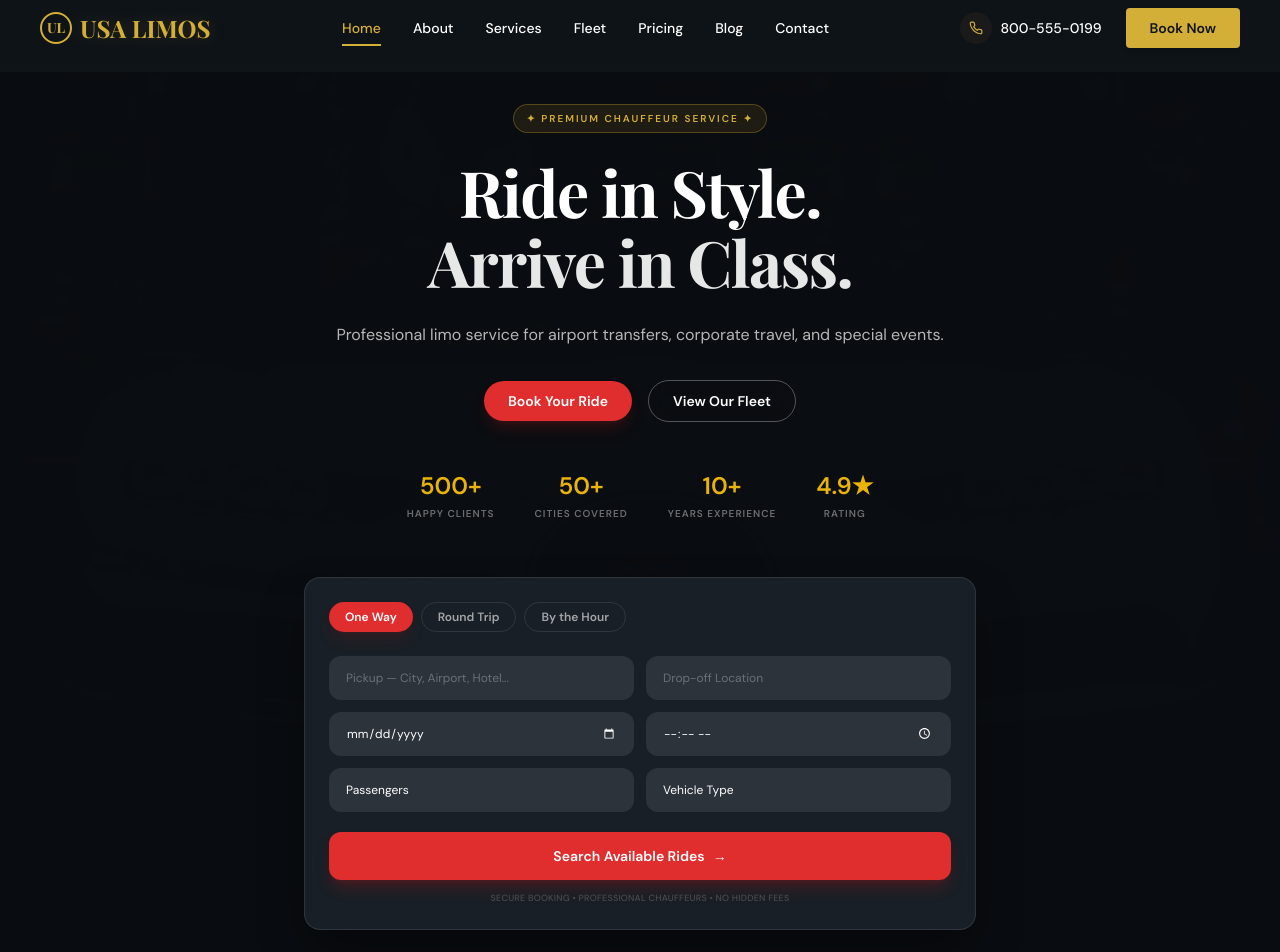
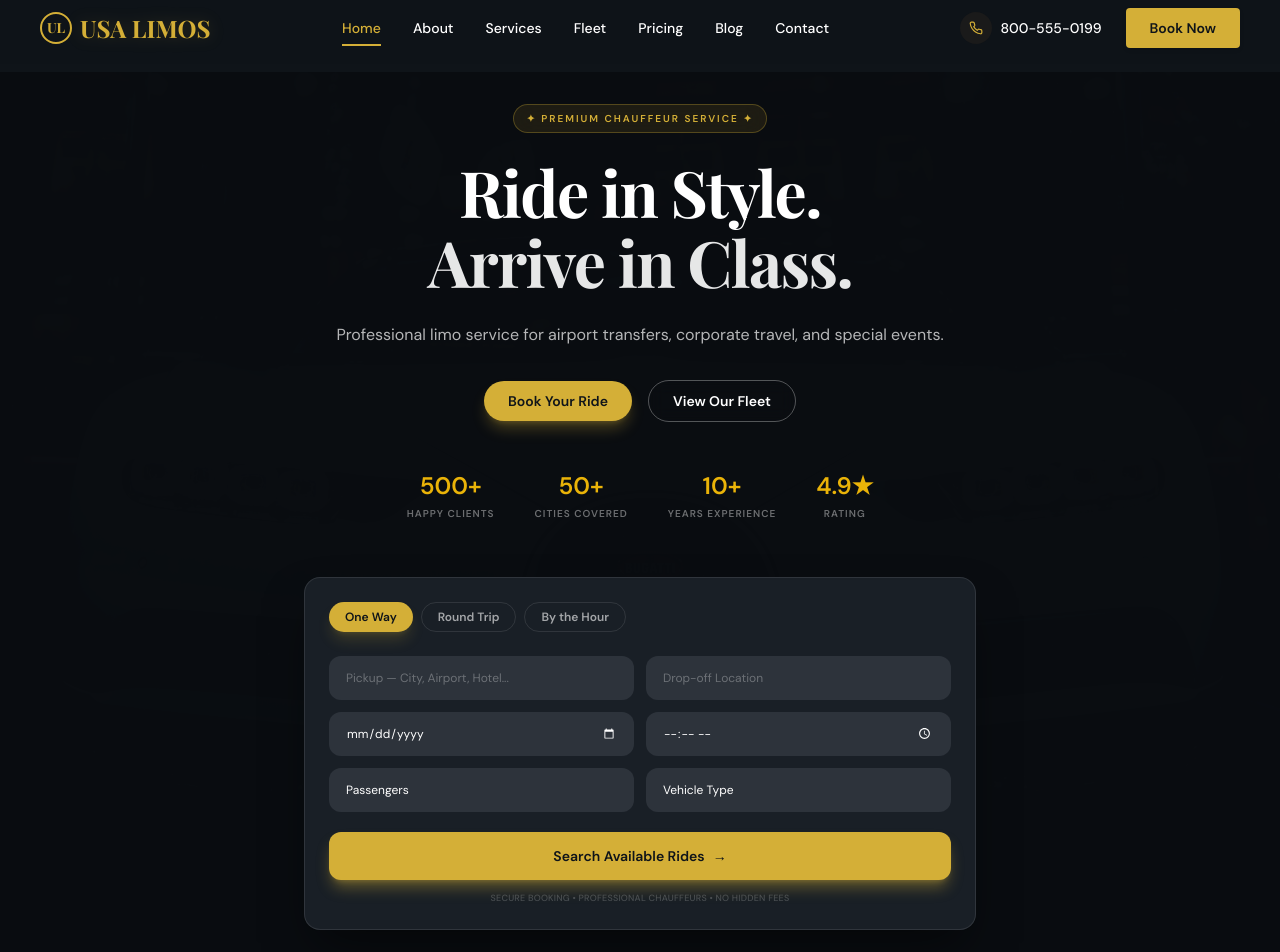
Before and after one commit to zenithshah07-creator/UsaLimous, a Next.js app: page / in a window 1280 px wide. Shown: the top 952 px of the page. Built offline with nearby package versions, Linux system fonts and the light colour scheme.

Commit message:
theme: change red buttons to golden for a premium aesthetic

```diff
--- a/src/app/page.tsx
+++ b/src/app/page.tsx
@@ -28,7 +28,7 @@ const BookingWidget = () => {
             onClick={() => setActiveTab(i)}
             className={`px-4 py-1.5 rounded-full text-xs font-bold transition-all font-dm ${
               activeTab === i
-                ? 'bg-[#e02d2d] text-white shadow-lg shadow-red-900/20'
+                ? 'bg-gold text-primary-dark shadow-lg shadow-gold/20'
                 : 'text-white/60 border border-white/10 hover:border-white/30 hover:bg-white/5'
             }`}
           >
@@ -94,7 +94,7 @@ const BookingWidget = () => {
         </div>
       )}
 
-      <button className="w-full h-12 bg-[#e02d2d] text-white font-bold rounded-xl hover:bg-red-700 transition-all transform active:scale-[0.98] shadow-lg shadow-red-900/40 mt-2 flex items-center justify-center gap-2 group font-dm text-sm">
+      <button className="w-full h-12 bg-gold text-primary-dark font-bold rounded-xl hover:bg-gold-light transition-all transform active:scale-[0.98] shadow-lg shadow-gold/40 mt-2 flex items-center justify-center gap-2 group font-dm text-sm">
         Search Available Rides <span className="transition-transform group-hover:translate-x-1">→</span>
       </button>
       <p className="text-[9px] text-white/20 mt-3 font-medium tracking-wide font-dm text-center">
@@ -219,7 +219,7 @@ export default function Home() {
     {/* Buttons */}
     <div className="flex flex-col sm:flex-row items-center justify-center gap-4 mt-8">
 
-      <button className="bg-[#e02d2d] text-white font-semibold px-6 py-2.5 rounded-full hover:bg-red-600 transition-all shadow-lg shadow-red-900/30 text-sm">
+      <button className="bg-gold text-primary-dark font-semibold px-6 py-2.5 rounded-full hover:bg-gold-light transition-all shadow-lg shadow-gold/30 text-sm">
         Book Your Ride
       </button>
 
```
